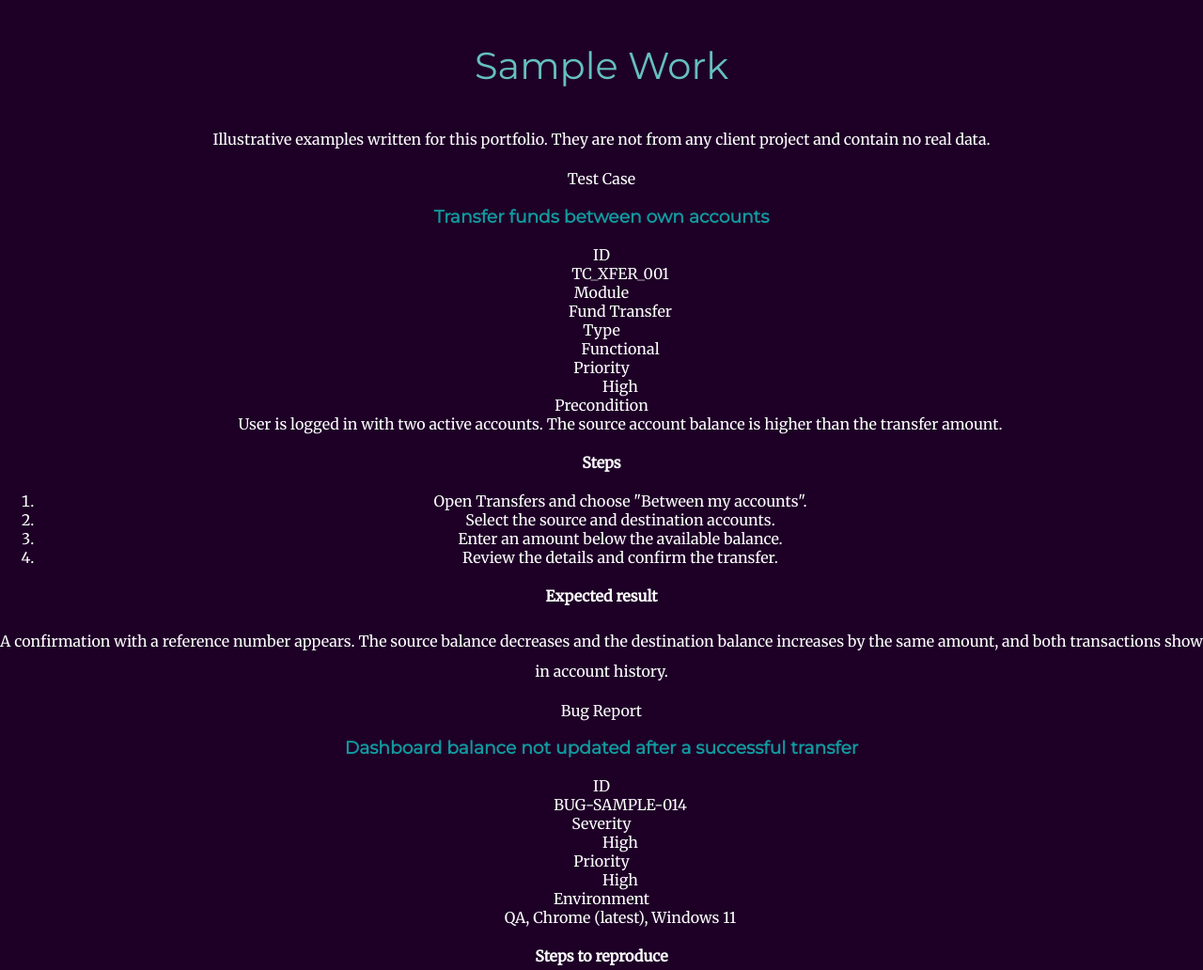
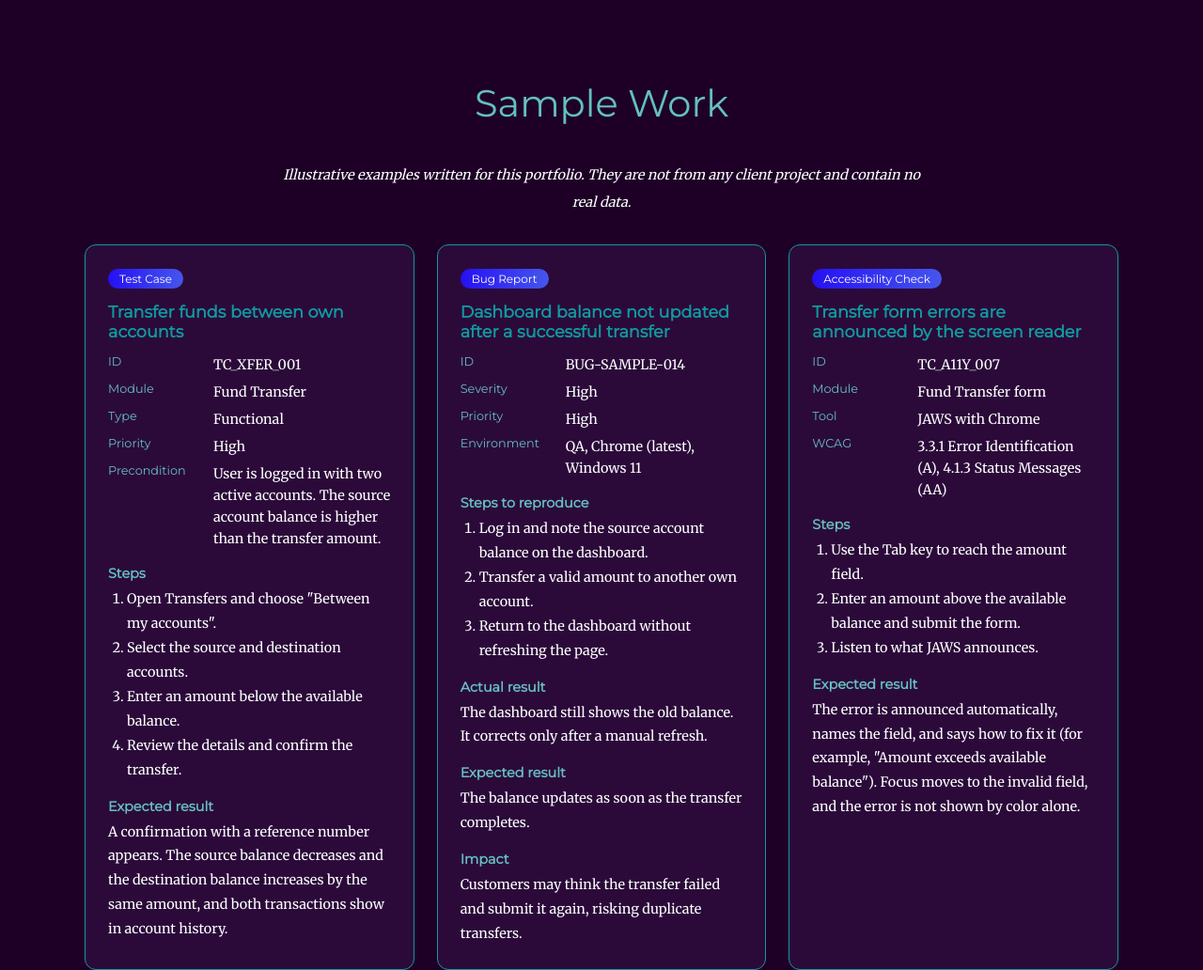
Before and after one commit to Manishkumarsharma2608/mysite, a plain HTML site: page index.html in a window 1280 px wide. Shown: the part 2860-3892 px from the top of the page at 94% size. Drawn offline with Linux system fonts and the light colour scheme.

Commit message:
Update styles.css

```diff
--- a/CSS/styles.css
+++ b/CSS/styles.css
@@ -549,3 +549,100 @@ p.contact-message {
     min-width: 150px;
   }
 }
+/* ---------- Sample Work ---------- */
+.samples {
+  padding: 40px 20px;
+}
+
+.samples-note {
+  font-size: 0.9rem;
+  font-style: italic;
+  margin: 0 auto 30px;
+  max-width: 700px;
+}
+
+.sample-grid {
+  display: grid;
+  gap: 24px;
+  grid-template-columns: repeat(auto-fit, minmax(min(100%, 320px), 1fr));
+  margin: 0 auto;
+  max-width: 1100px;
+}
+
+.sample-card {
+  background-color: #2b0a3a;
+  border: 1px solid #11999e;
+  border-radius: 12px;
+  padding: 24px;
+  text-align: left;
+}
+
+.sample-tag {
+  background-image: linear-gradient(90deg, #2610f3, #4556ec);
+  border-radius: 12px;
+  display: inline-block;
+  font-family: "Montserrat", sans-serif;
+  font-size: 0.75rem;
+  padding: 3px 12px;
+}
+
+.sample-card h3 {
+  font-size: 1.1rem;
+  margin: 14px 0;
+}
+
+.sample-card h4 {
+  color: #66bfbf;
+  font-family: "Montserrat", sans-serif;
+  font-size: 0.9rem;
+  margin: 16px 0 6px;
+}
+
+.sample-card dl {
+  display: grid;
+  gap: 6px 12px;
+  grid-template-columns: 100px 1fr;
+  margin: 0;
+}
+
+.sample-card dt {
+  color: #66bfbf;
+  font-family: "Montserrat", sans-serif;
+  font-size: 0.8rem;
+}
+
+.sample-card dd {
+  font-size: 0.9rem;
+  line-height: 1.6;
+  margin: 0;
+}
+
+.sample-card ol {
+  margin: 0;
+  padding-left: 20px;
+}
+
+.sample-card li,
+.sample-card p {
+  font-size: 0.9rem;
+  line-height: 1.8;
+}
+
+.sample-card p {
+  margin: 0;
+}
+
+@media only screen and (max-width: 400px) {
+  .sample-card {
+    padding: 18px;
+  }
+
+  .sample-card h3 {
+    font-size: 1rem;
+  }
+
+  .sample-card p {
+    margin: 0;
+    width: auto;
+  }
+}
```
